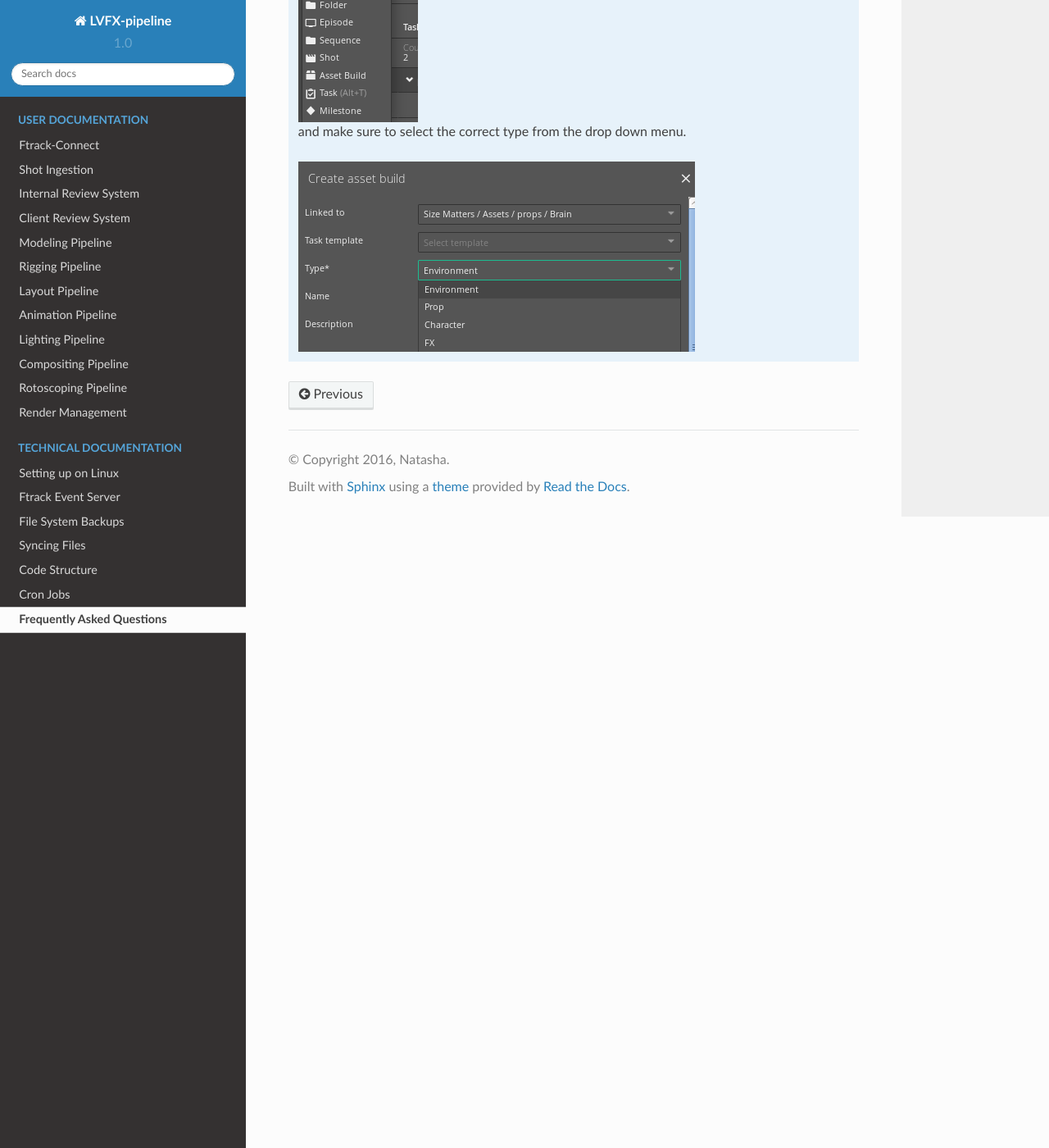
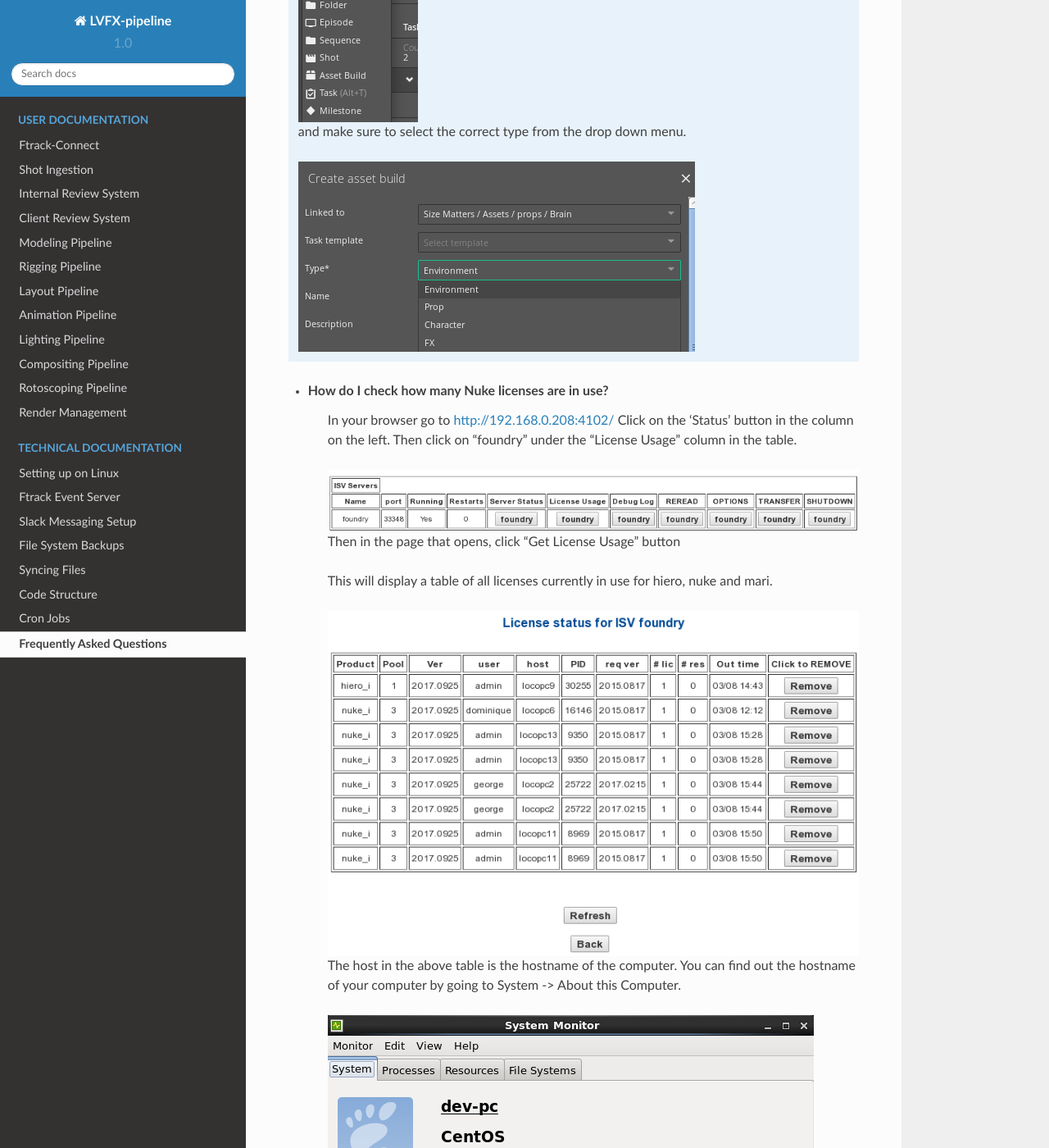
Before and after one commit to afrocircus/LVFX-pipeline, a Sphinx documentation site: the page built from docs/faq.rst, in a window 1280 px wide and 1400 px high, scrolled down 3646 px. Shown: the whole window at 82% size. Built offline with Sphinx 7.4.7 and the Read the Docs theme 2.0.0, drawn with Linux system fonts in a browser that asks for light colours; some of the changed text lies outside the part shown.

Commit message:
new docs

```diff
--- a/docs/faq.rst
+++ b/docs/faq.rst
@@ -156,3 +156,24 @@ Frequently Asked Questions
           and make sure to select the correct type from the drop down menu.
 
           .. image:: /img/create-type.png
+
+* **How do I check how many Nuke licenses are in use?**
+
+    In your browser go to http://192.168.0.208:4102/
+    Click on the 'Status' button in the column on the left.
+    Then click on "foundry" under the "License Usage" column in the table.
+
+    .. image:: /img/foundry_usage.png
+
+    Then in the page that opens, click "Get License Usage" button
+
+    This will display a table of all licenses currently in use for hiero, nuke and mari.
+
+    .. image:: /img/licenses.png
+
+    The host in the above table is the hostname of the computer. You can find out the hostname of
+    your computer by going to System -> About this Computer.
+
+    .. image:: /img/hostname.png
+
+    In this example, hostname is dev-pc
--- a/docs/index.rst
+++ b/docs/index.rst
@@ -29,6 +29,7 @@ Loco VFX Pipeline Documentation
 
    linux-setup
    event-server
+   slackbot
    file-backup
    file-sync
    code-structure
```
Also changed, not shown: docs/file-sync.rst (+11 -0 lines), docs/slackbot.rst (added, +45 -0 lines), docs/img/foundry_usage.png (added), docs/img/hostname.png (added), docs/img/licenses.png (added).
